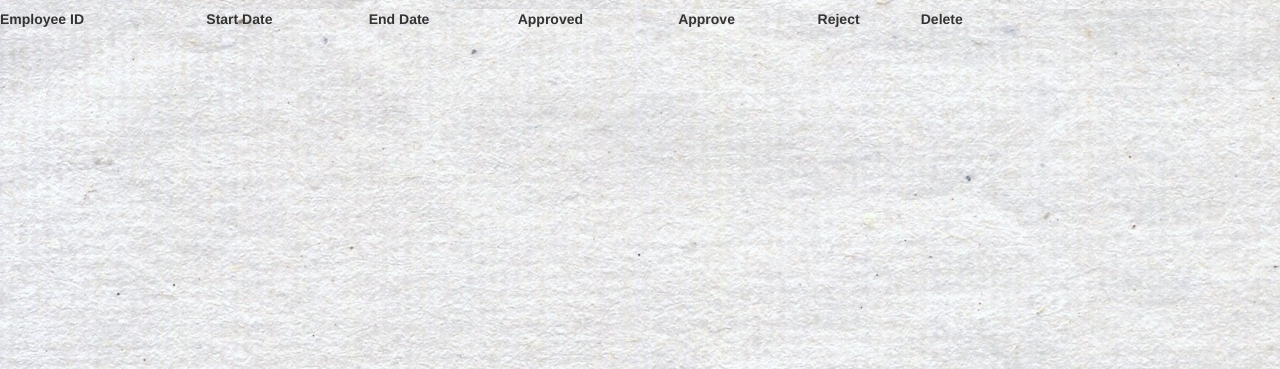
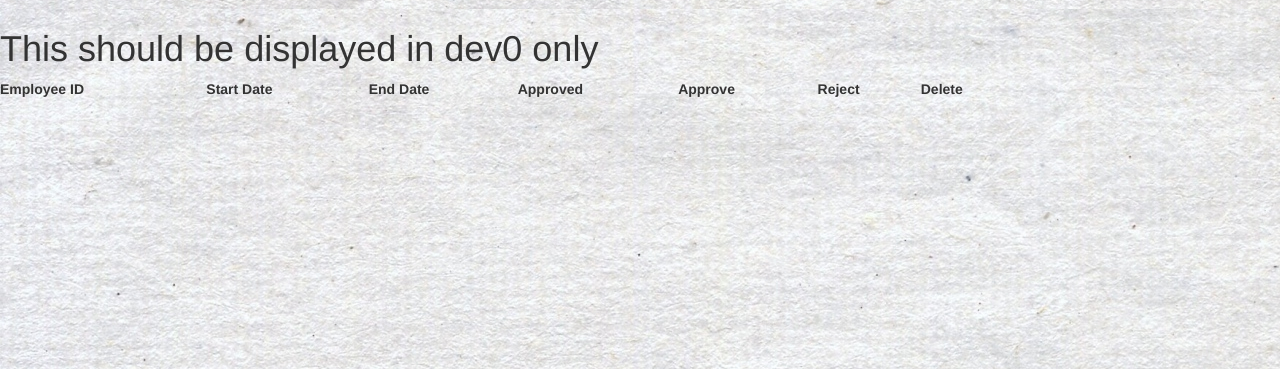
Before and after one commit to Ammonation/holidayTracker, a Django app: a page that uses harbon/templates/harbon/index.html in a window 1280 px wide. Shown: the part 51-420 px from the top of the page. Run offline with Django 3.2, Linux system fonts and the light colour scheme; lists and menus that the app fills with data are empty; some libraries are stand-ins or nearby versions.

Commit message:
Test of branches

```diff
--- a/harbon/templates/harbon/index.html
+++ b/harbon/templates/harbon/index.html
@@ -9,6 +9,7 @@
   </head>
 
  <body>
+     <h1>This should be displayed in dev0 only</h1>
    <table style="width:80%">
      <tr>
        <th>Employee ID</th>
```
